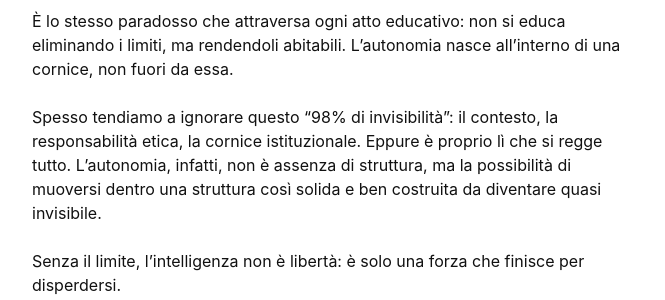
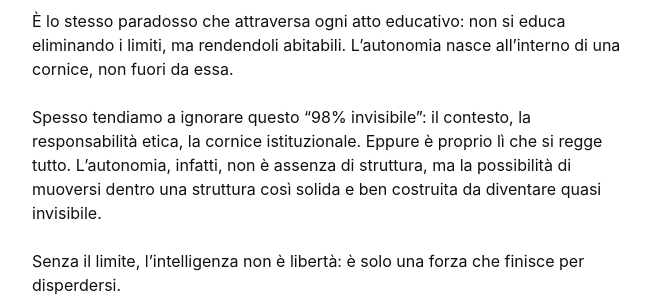
Before and after one commit to dumgio/dumgio.github.io, a Jekyll site: the page built from _posts/2026-04-28-illusione-autonomia-lezione-uno-virgola-sei.md, in a window 1280 px wide. Shown: the part 546-846 px from the top of the page, without its empty margins (307-972 px from the left). Built offline with Jekyll 4.4.1, drawn with Linux system fonts in a browser that asks for light colours.

Commit message:
Update 2026-04-28-illusione-autonomia-lezione-uno-virgola-sei.md

```diff
--- a/_posts/2026-04-28-illusione-autonomia-lezione-uno-virgola-sei.md
+++ b/_posts/2026-04-28-illusione-autonomia-lezione-uno-virgola-sei.md
@@ -9,7 +9,7 @@ Questo dato ci ricorda che l’autonomia non è mai qualcosa di isolato o astrat
 
 È lo stesso paradosso che attraversa ogni atto educativo: non si educa eliminando i limiti, ma rendendoli abitabili. L’autonomia nasce all'interno di una cornice, non fuori da essa.
 
-Spesso tendiamo a ignorare questo “98% di invisibilità": il contesto, la responsabilità etica, la cornice istituzionale. Eppure è proprio lì che si regge tutto. L’autonomia, infatti, non è assenza di struttura, ma la possibilità di muoversi dentro una struttura così solida e ben costruita da diventare quasi invisibile.
+Spesso tendiamo a ignorare questo “98% invisibile": il contesto, la responsabilità etica, la cornice istituzionale. Eppure è proprio lì che si regge tutto. L’autonomia, infatti, non è assenza di struttura, ma la possibilità di muoversi dentro una struttura così solida e ben costruita da diventare quasi invisibile.
 
 Senza il limite, l’intelligenza non è libertà: è solo una forza che finisce per disperdersi.
 
```
